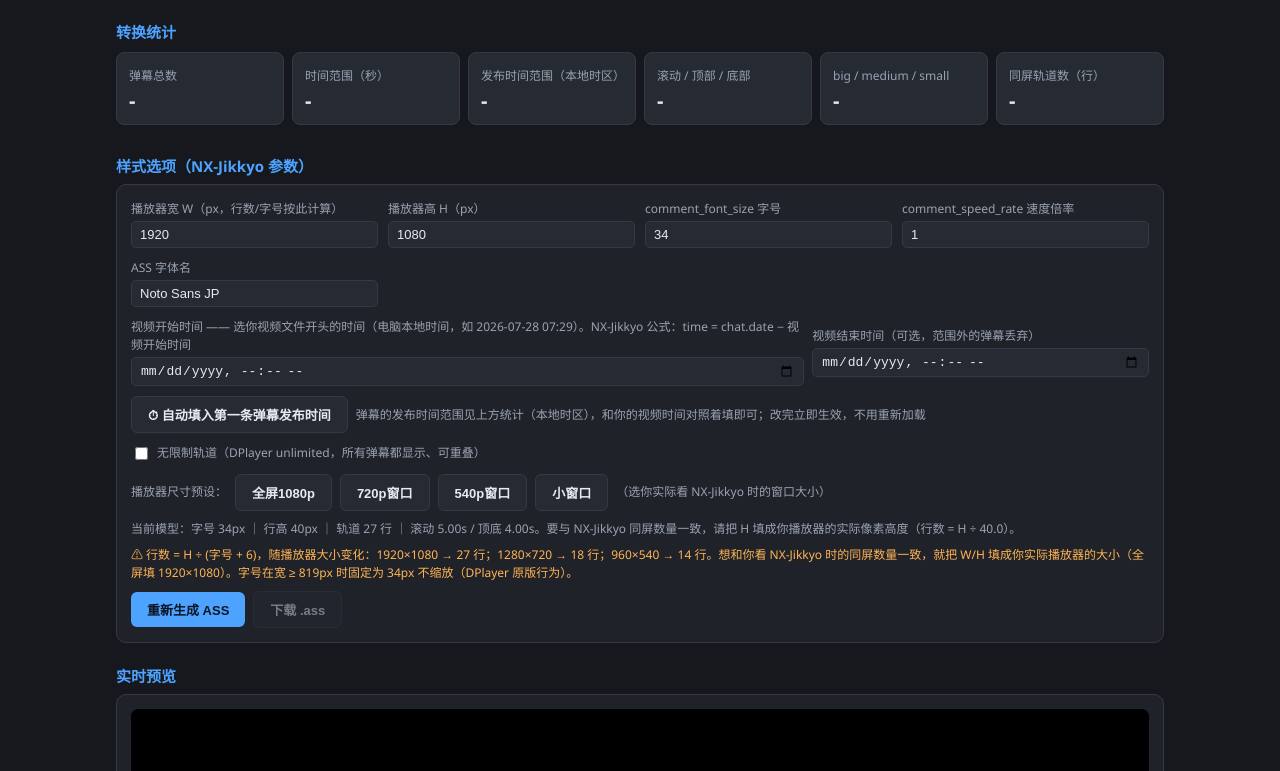
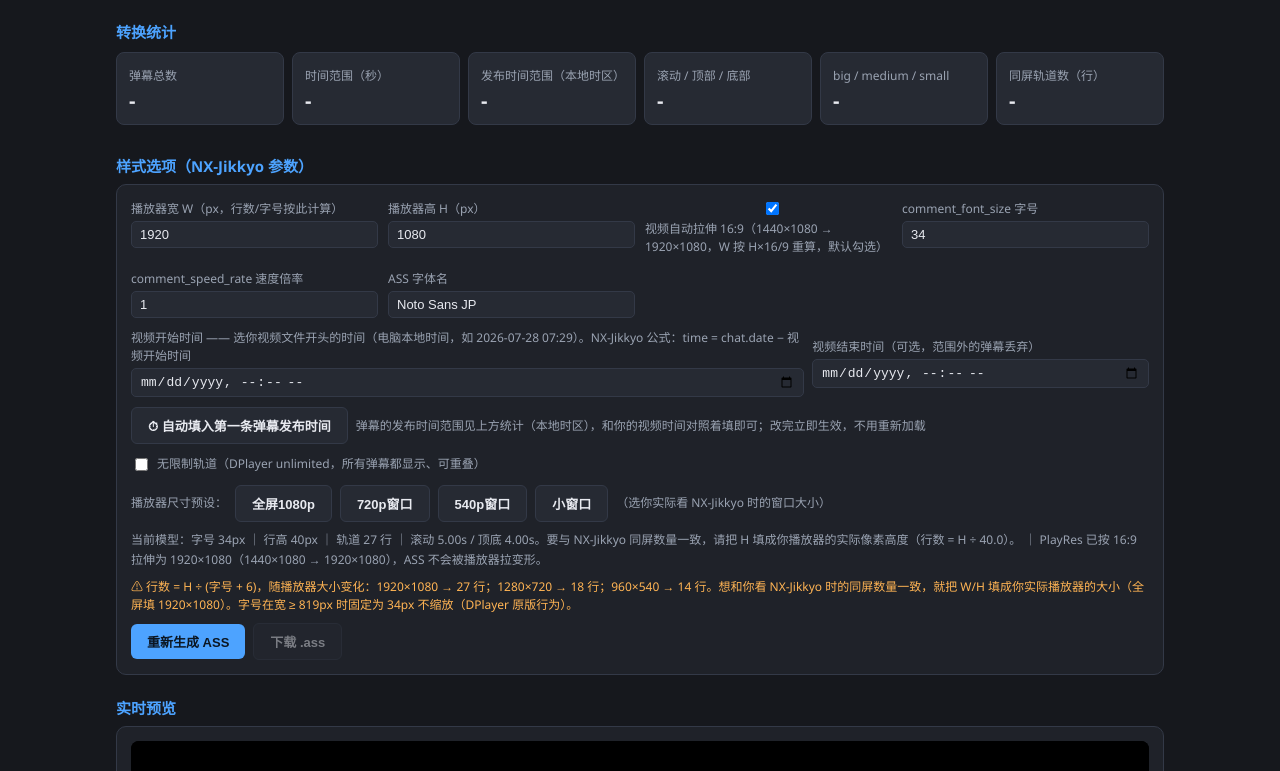
Before and after one commit to Zero4499/nxjikkyo2ass, a plain HTML site: page index.html in a window 1280 px wide. Shown: the part 417-1188 px from the top of the page. Drawn offline with Linux system fonts and the light colour scheme.

Commit message:
Update index.html

```diff
--- a/index.html
+++ b/index.html
@@ -1,3 +1,4 @@
+
 <!DOCTYPE html>
 <html lang="zh-CN">
 <head>
@@ -99,6 +100,7 @@
     <div class="opts">
       <div class="opt"><label>播放器宽 W（px，行数/字号按此计算）</label><input type="number" id="oW" value="1920" min="300"></div>
       <div class="opt"><label>播放器高 H（px）</label><input type="number" id="oH" value="1080" min="200"></div>
+      <div class="opt"><label class="chk"><input type="checkbox" id="oStretch" checked>视频自动拉伸 16:9（1440×1080 → 1920×1080，W 按 H×16/9 重算，默认勾选）</label></div>
       <div class="opt"><label>comment_font_size 字号</label><input type="number" id="oFS" value="34" min="8"></div>
       <div class="opt"><label>comment_speed_rate 速度倍率</label><input type="number" id="oRate" value="1" min="0.1" step="0.1"></div>
       <div class="opt"><label>ASS 字体名</label><input type="text" id="oFont" value="Noto Sans JP"></div>
@@ -329,15 +331,24 @@ function build(){
 
 /* ================= DPlayer 模型参数 ================= */
 function settings(){
+  const H = Math.max(200, +$("oH").value || 1080);
+  let W = +$("oW").value || 1920;
+  if ($("oStretch").checked) W = Math.round(H * 16 / 9);   // 1440×1080 → 1920×1080
+  W = Math.max(300, W);
   return {
-    W: Math.max(300, +$("oW").value || 1920),
-    H: Math.max(200, +$("oH").value || 1080),
+    W, H,
     FONT_SIZE: Math.max(8, +$("oFS").value || 34),
     RATE: Math.max(0.1, +$("oRate").value || 1),
     FONT: $("oFont").value.trim() || "Noto Sans JP",
-    UNLIMITED: $("oUnlimit").checked
+    UNLIMITED: $("oUnlimit").checked,
+    STRETCH: $("oStretch").checked
   };
 }
+$("oStretch").onchange = () => {
+  if ($("oStretch").checked) $("oW").value = Math.round((Math.max(200, +$("oH").value || 1080)) * 16 / 9);
+  if (comments.length){ buildPlans(); generateAss(); drawFrame(curT); }
+  updateModelInfo();
+};
 function model(s){
   const ratio = Math.min(s.W / 1024 * 1.25, 1);
   const fontSize = s.FONT_SIZE * ratio;
@@ -552,10 +563,12 @@ function updateModelInfo(){
   const s = settings(), m = model(s);
   $("modelInfo").textContent =
     `当前模型：字号 ${Math.round(m.fontSize)}px ｜ 行高 ${Math.round(m.itemHeight)}px ｜ 轨道 ${m.rows} 行 ｜ 滚动 ${m.durRight.toFixed(2)}s / 顶底 ${m.durStatic.toFixed(2)}s。` +
-    `要与 NX-Jikkyo 同屏数量一致，请把 H 填成你播放器的实际像素高度（行数 = H ÷ ${(m.itemHeight).toFixed(1)}）。`;
+    `要与 NX-Jikkyo 同屏数量一致，请把 H 填成你播放器的实际像素高度（行数 = H ÷ ${(m.itemHeight).toFixed(1)}）。` +
+    (s.STRETCH ? ` ｜ PlayRes 已按 16:9 拉伸为 ${s.W}×${s.H}（1440×1080 → ${s.W}×${s.H}），ASS 不会被播放器拉变形。` : "");
 }
 document.querySelectorAll("button[data-w]").forEach(b => b.onclick = () => {
   $("oW").value = b.dataset.w; $("oH").value = b.dataset.h;
+  if ($("oStretch").checked) $("oW").value = Math.round((Math.max(200, +$("oH").value || 1080)) * 16 / 9);
   if (comments.length){ buildPlans(); generateAss(); drawFrame(curT); }
   updateModelInfo();
 });
```
